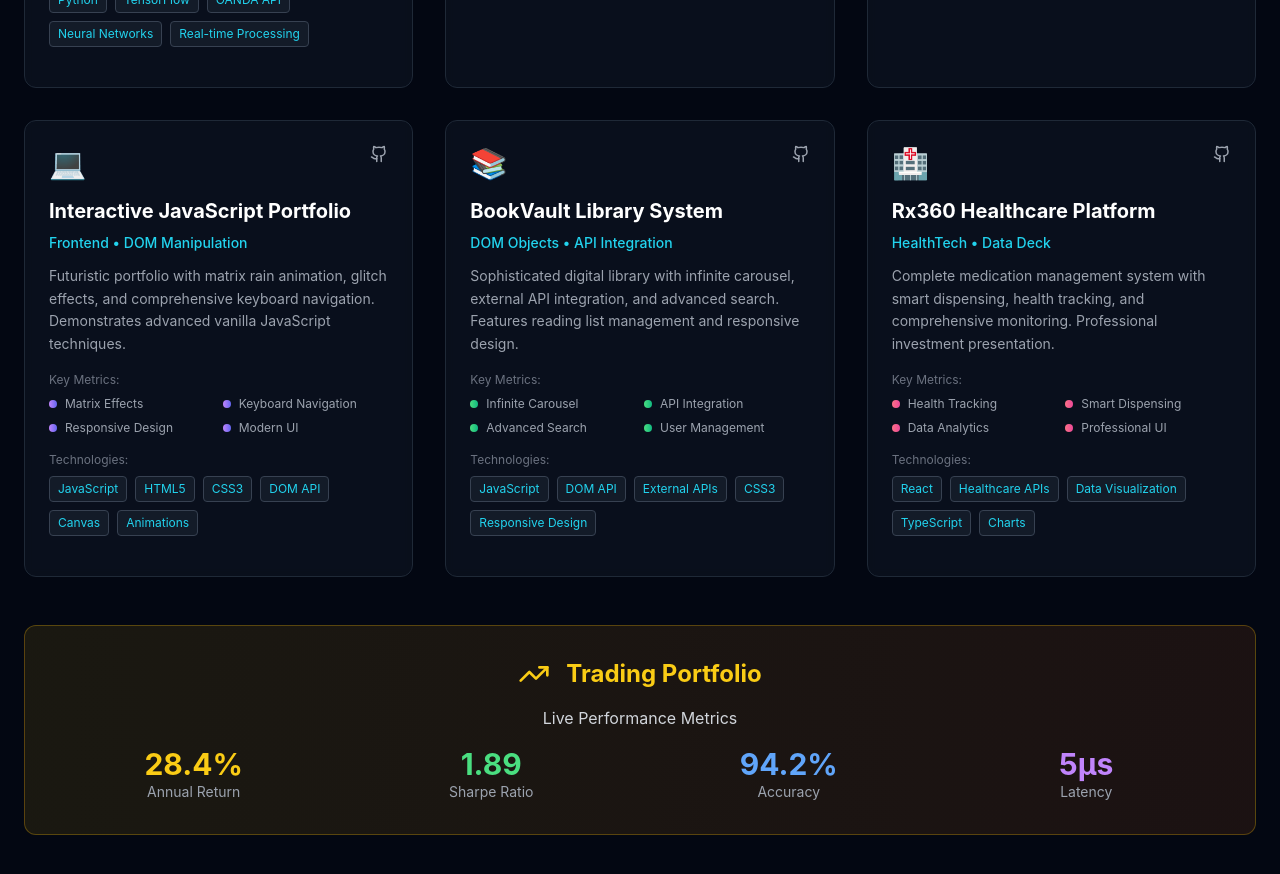
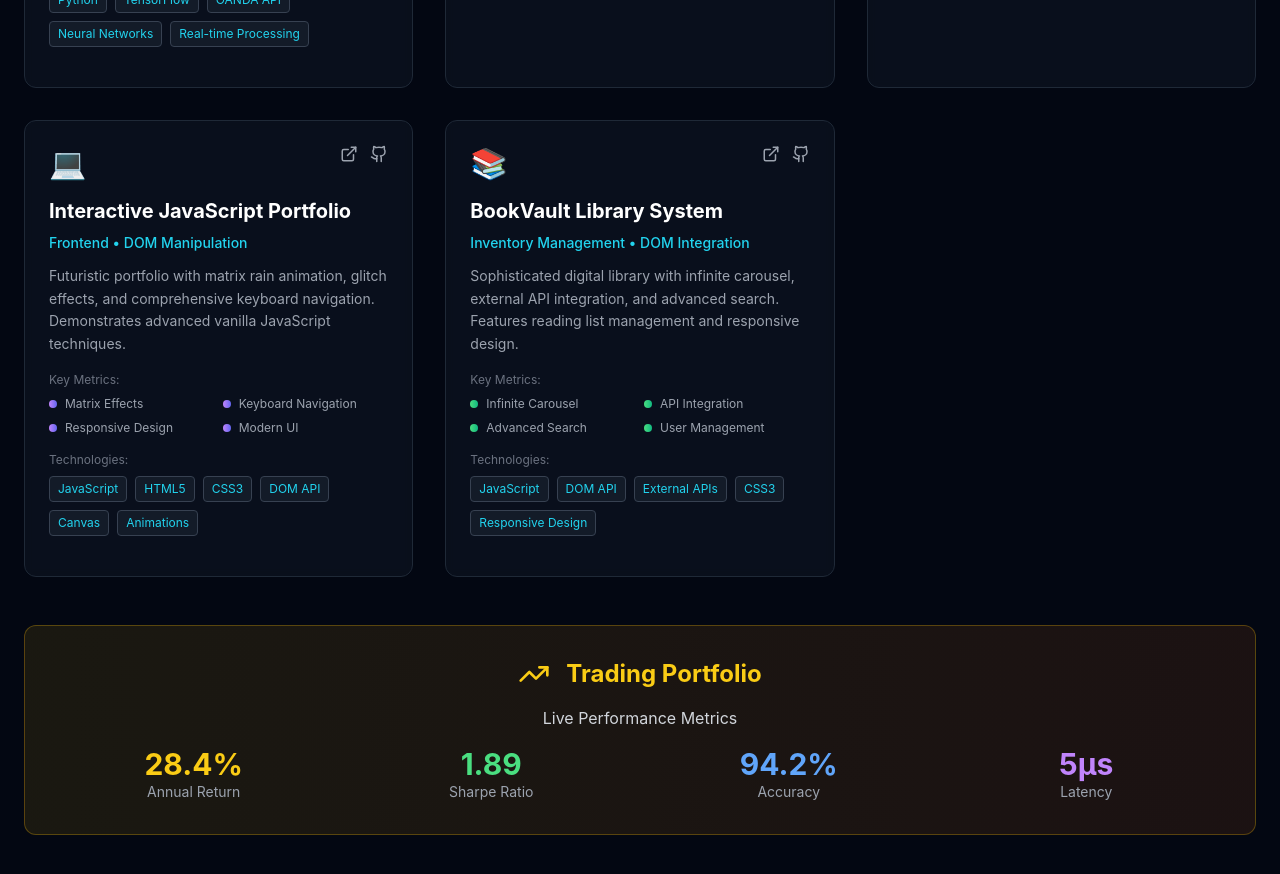
Before and after one commit to eaglepython/Software-Engineer-Portofolio, a React (Create React App) app: page / in a window 1280 px wide. Shown: the part 1500-2374 px from the top of the page. Built offline with nearby package versions, Linux system fonts and the light colour scheme.

Commit message:
Update project links: Nexus, BookVault, Interactive Portfolio URLs and remove Rx360

```diff
--- a/src/App.js
+++ b/src/App.js
@@ -44,7 +44,7 @@ const Portfolio = () => {
       description: 'Advanced weather platform with dynamic theming, geolocation UI, and comprehensive meteorological data. Features real-time updates, 5-day forecasts, and air quality monitoring.',
       tech: ['React 19', 'Vite', 'OpenWeatherMap API', 'CSS3', 'JavaScript ES6'],
       metrics: ['Real-time Data', 'API Integration', 'Responsive Design', 'Modern UI'],
-      githubUrl: 'https://github.com/eaglepython/React_Nexus',
+      githubUrl: 'https://github.com/eaglepython/Nexus',
       gradient: 'from-blue-400 to-cyan-500',
       icon: '🌤️'
     },
@@ -55,30 +55,22 @@ const Portfolio = () => {
       description: 'Futuristic portfolio with matrix rain animation, glitch effects, and comprehensive keyboard navigation. Demonstrates advanced vanilla JavaScript techniques.',
       tech: ['JavaScript', 'HTML5', 'CSS3', 'DOM API', 'Canvas', 'Animations'],
       metrics: ['Matrix Effects', 'Keyboard Navigation', 'Responsive Design', 'Modern UI'],
-      githubUrl: 'https://github.com/eaglepython/Interactive-Portfolio',
+      liveUrl: 'https://eaglepython.github.io/JavaScript-DOM-Portfolio/',
+      githubUrl: 'https://github.com/eaglepython/JavaScript-DOM-Portfolio',
       gradient: 'from-purple-400 to-indigo-500',
       icon: '💻'
     },
     {
       id: 5,
       title: 'BookVault Library System',
-      subtitle: 'DOM Objects • API Integration',
+      subtitle: 'Inventory Management • DOM Integration',
       description: 'Sophisticated digital library with infinite carousel, external API integration, and advanced search. Features reading list management and responsive design.',
       tech: ['JavaScript', 'DOM API', 'External APIs', 'CSS3', 'Responsive Design'],
       metrics: ['Infinite Carousel', 'API Integration', 'Advanced Search', 'User Management'],
-      githubUrl: 'https://github.com/eaglepython/BookVault-Library',
+      liveUrl: 'https://eaglepython.github.io/DOM-Project/',
+      githubUrl: 'https://github.com/eaglepython/DOM-Project',
       gradient: 'from-green-400 to-emerald-500',
       icon: '📚'
-    },
-    {
-      id: 6,
-      title: 'Rx360 Healthcare Platform',
-      subtitle: 'HealthTech • Data Deck',
-      description: 'Complete medication management system with smart dispensing, health tracking, and comprehensive monitoring. Professional investment presentation.',
-      tech: ['React', 'Healthcare APIs', 'Data Visualization', 'TypeScript', 'Charts'],
-      metrics: ['Health Tracking', 'Smart Dispensing', 'Data Analytics', 'Professional UI'],
-      gradient: 'from-rose-400 to-pink-500',
-      icon: '🏥'
     }
   ];
 
```
